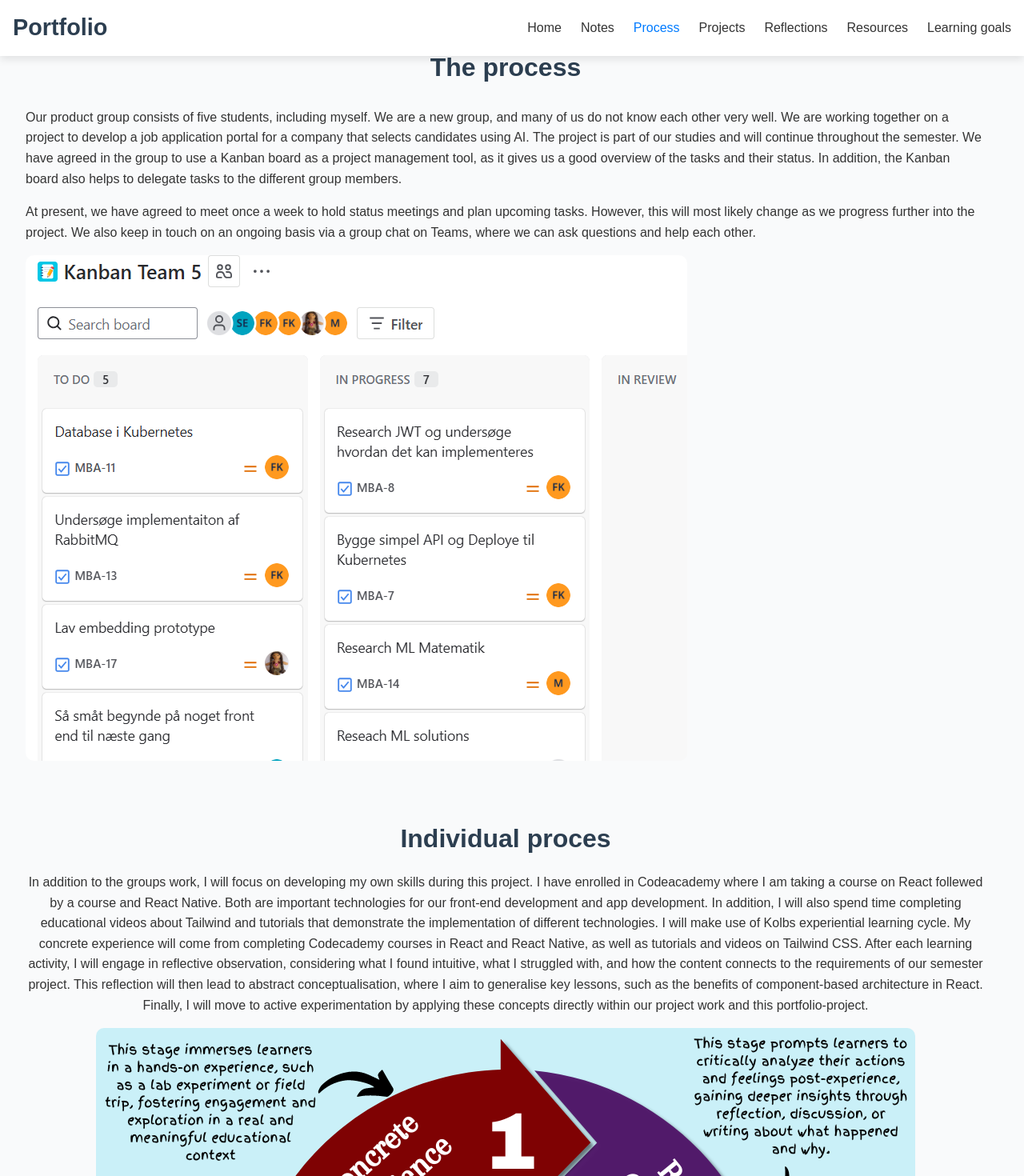
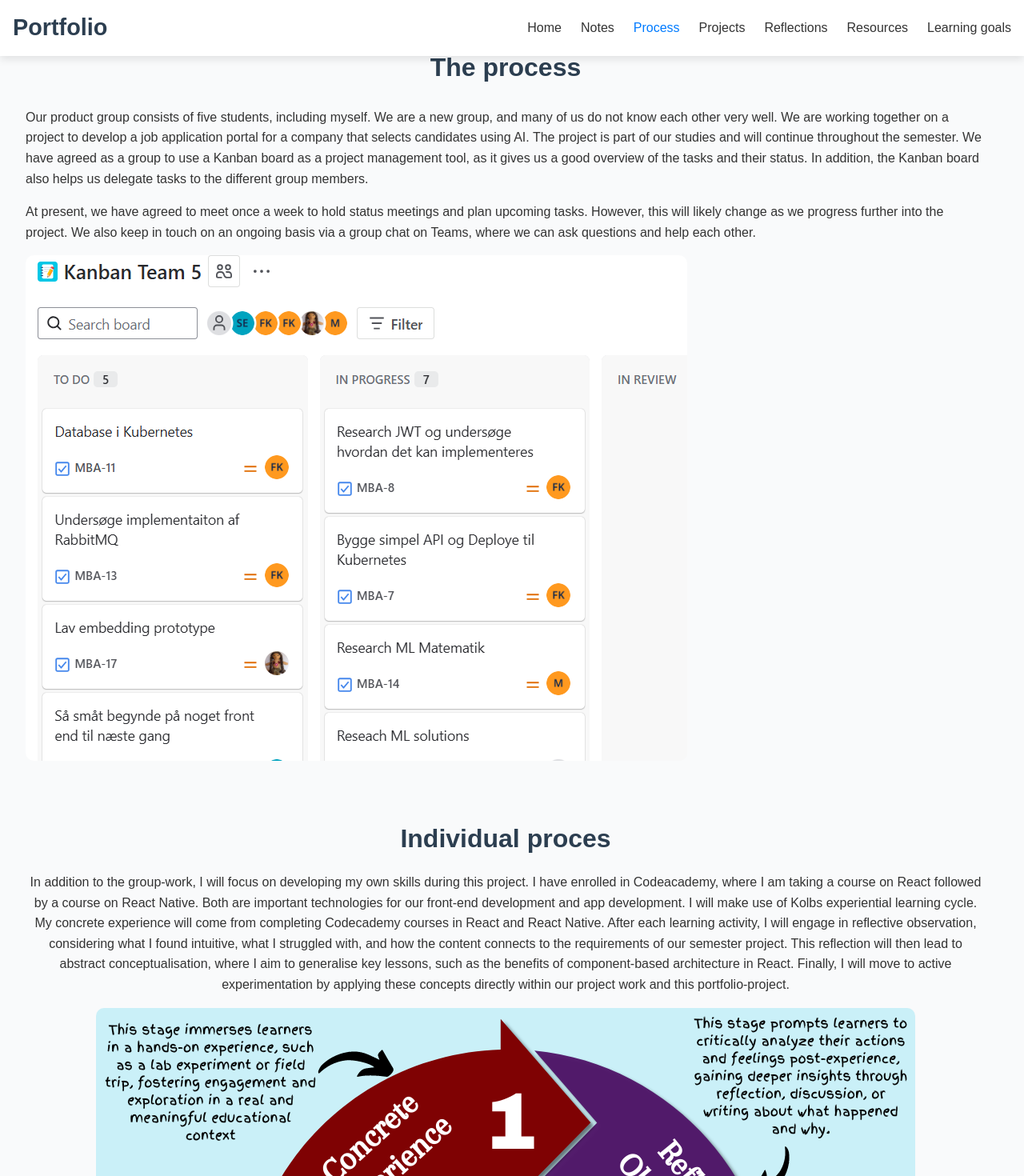
Before and after one commit to samieleraky/Portfolio, a React (Vite) app in the folder portfolio/: page /Portfolio/process in a window 1280 px wide. Shown: the top 1470 px of the page at 80% size. Built offline with nearby package versions, Linux system fonts and the light colour scheme.

Commit message:
notes week 42

```diff
--- a/portfolio/src/pages/LearningGoals.jsx
+++ b/portfolio/src/pages/LearningGoals.jsx
@@ -58,7 +58,7 @@ export const LearningGoals = () => {
 
                     <li className="outer-li">Competencies - the student can</li>
                     <ul>
-                        <li>Plan and manage a small-scale mobile app project from concept to functional prototyp.</li>
+                        <li>Plan and manage a small-scale mobile app project from concept to functional prototype.</li>
                         <li>Continuously learn and adapt to updates in the React Native ecosystem and related libraries</li>
                         <li>Apply best practices for structuring and organizing React Native projects to ensure maintainability and readability</li>
                     </ul>
--- a/portfolio/src/pages/Notes.jsx
+++ b/portfolio/src/pages/Notes.jsx
@@ -25,6 +25,7 @@ import WeatherPlanner from '../assets/WeatherPlanner.png';
 import UseWeather from '../assets/UseWeather.png';
 import Personaldetails from '../assets/Personaldetails.png';
 import AnsogningVideo from '../assets/AnsogningVideo.mp4';
+import FrontendRequest from '../assets/Frontendrequest.png';
 
 export const Notes = () => {
     return (
@@ -216,6 +217,18 @@ export const Notes = () => {
                 controls
                 className="notes-video"
                 style={{ width: "500px", borderRadius: "12px", objectFit: "contain" }} />
-        </section>
-    );
-};
+
+            <div>
+
+            <h3>Week 42</h3>
+            <h4> Post request in my Ansogning component</h4>
+            <p>The user fills out name, address, email etc and uploads resume, Cv. When the user clicks "send ansøgning", React gathers it all in a formdata-object which it send with a post request to my backend</p>
+            <div className="image-container" style={{ display: "flex", flexDirection: "column", alignItems: "center" }}>
+                    <img src={FrontendRequest} alt="FrontendRequest" className="notes-image" />
+                </div>
+            </div>
+      </section>
+
+
+            );
+    };
--- a/portfolio/src/pages/Process.jsx
+++ b/portfolio/src/pages/Process.jsx
@@ -20,15 +20,15 @@ export const Process = () => {
                             We are working together on a project to develop a job application
                             portal for a company that selects candidates using AI. The project
                             is part of our studies and will continue throughout the semester.
-                            We have agreed in the group to use a Kanban board as a project
+                            We have agreed as a group to use a Kanban board as a project
                             management tool, as it gives us a good overview of the tasks and
-                            their status. In addition, the Kanban board also helps to delegate
+                            their status. In addition, the Kanban board also helps us delegate
                             tasks to the different group members.
                         </p>
 
                         <p>
                             At present, we have agreed to meet once a week to hold status
-                            meetings and plan upcoming tasks. However, this will most likely
+                            meetings and plan upcoming tasks. However, this will likely
                             change as we progress further into the project. We also keep in
                             touch on an ongoing basis via a group chat on Teams, where we can
                             ask questions and help each other.
@@ -56,15 +56,13 @@ export const Process = () => {
                     {/* Text */}
                     <div className="flex-1 space-y-4 text-gray-800 leading-relaxed">
                         <p>
-                            In addition to the groups work, I will focus on developing my
+                            In addition to the group-work, I will focus on developing my
                             own skills during this project. I have enrolled in
-                            Codeacademy where I am taking a course on React follewed by a course and
+                            Codeacademy, where I am taking a course on React followed by a course on
                             React Native. Both are important technologies for our front-end
-                            development and app development. In addition, I will also spend time
-                            completing educational videos about Tailwind and tutorials that
-                            demonstrate the implementation of different technologies.
+                            development and app development.
                             I will make use of Kolbs experiential learning cycle.
-                            My concrete experience will come from completing Codecademy courses in React and React Native, as well as tutorials and videos on Tailwind CSS.
+                            My concrete experience will come from completing Codecademy courses in React and React Native.
                             After each learning activity, I will engage in reflective observation, considering what I found intuitive, what I struggled with, and how the content connects to the requirements of our semester project.
                             This reflection will then lead to abstract conceptualisation, where I aim to generalise key lessons, such as the benefits of component-based architecture in React.
                             Finally, I will move to active experimentation by applying these concepts directly within our project work and this portfolio-project.
--- a/portfolio/src/pages/Reflections.jsx
+++ b/portfolio/src/pages/Reflections.jsx
@@ -94,10 +94,35 @@ const weeks = [
     },
     {
         title: "Week 44",
-        goals: "Continue working on dashboard and find an internship",
-        "the week that passed": "I continued working on the dashboard this week. It has been difficult to receive feedback from my groupmembers or just overall to plan any meetings. It seems like everyone is kind of on their own. I feel pressured to find an internship so the majority of the week was spent on sending our internship applications.",
-        resources: "Visual studio, Github",
+        goals: "Continue working on dashboard and find an internship, start react native course",
+        "the week that passed": "I continued working on the dashboard this week. It has been difficult to receive feedback from my groupmembers or just overall to plan any meetings. It seems like everyone is kind of on their own. I feel pressured to find an internship so the majority of the week was spent on sending our internship applications. I also begang a react native course on FreeCodeCamp which details a tutorial on how to develop a mobile app",
+        resources: "Visual studio, Github, FreeCodeCamp, Youtube",
         learning: "Finding an internship is a difficult process. It requires patience and persistence. I have learned that its important to follow up on applications and to network as much as possible"
+
+
+    },
+    {
+        title: "Week 45",
+        goals: "Finish dashboard frontend and connect it to the backend, and continue react native course",
+        "the week that passed": "I managed to finish the frontend part of our dashboard, and I connected it to our backend. I finished a course on React Native on Navigation and I will continue with more advanced topics next week",
+        resources: "Visual studio, Github, FreeCodeCamp, Youtube",
+        learning: "Im getting a better understanding of React Native and how to implement navigation between different pages in a mobile app. I am closely observing how React and React Native differ and what similarities they have. Im following a tuturial which gives me hands on learning"
+
+
+    },
+    {
+        title: "Week 46",
+        goals: " Implement AI service to backend, and continue React Native course",
+        "the week that passed": "I began working on implementing an AI service to our backend. The goal is to have a match score for each applicant based on their CV and application. I decided to implement openAI for my AI service. For my React Native course I learned about styling and list views",
+        resources: "Visual studio, Github, FreeCodeCamp, Youtube, OpenAI",
+        learning: "Implementing an AI service is teaching me a lot about how AI can be used in real world applications. Its helping me understand the potential of AI and how to integrate it into web applications. The React Native course is helping me understand how to style mobile apps effectively"
+
+    },
+    {
+        title: "Week 47",
+        goals: "test our program, continue react native and send internship applications",
+        "the week that passed": "I spent most of the week testing our program and fixing bugs. The AIservice is now giving a matchscore more accurately based on the resumes and CVs.  I also continued my React Native course and learned about handling user input. I sent out more internship applications,",
+
 
 
     }
```
Also changed, not shown: portfolio/src/assets/FrontendRequest.png (added).
